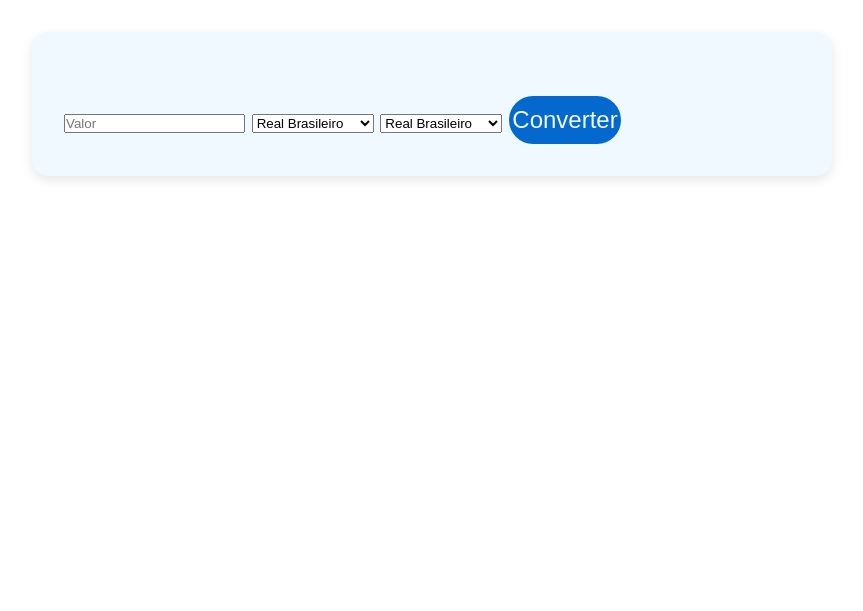
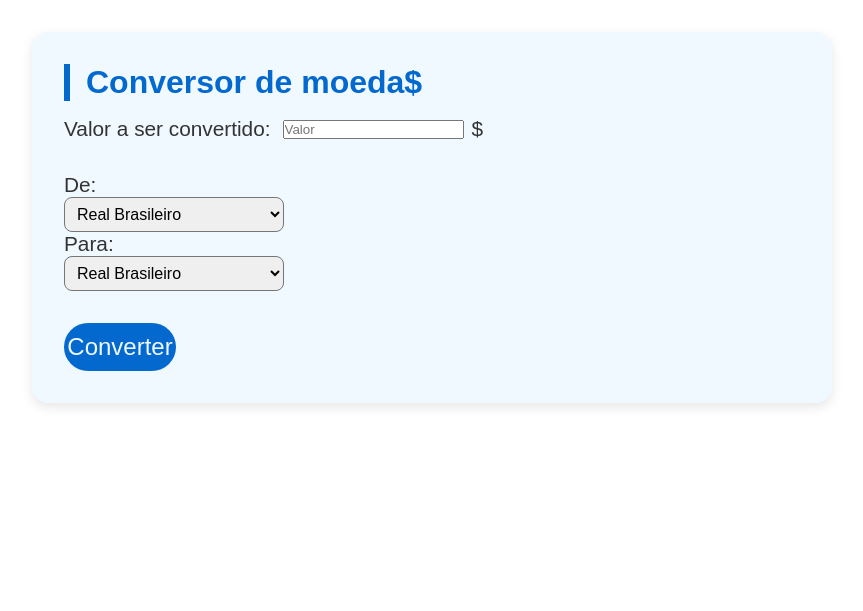
Before and after one commit to Antony-Reis/aedes_site_flask, a Python web app: template templates/conversordemoedas.html in a window 1280 px wide. Shown: the part 49-660 px from the top of the page, without its empty margins (208-1071 px from the left). Run offline with Jinja, Linux system fonts and the light colour scheme; the template is opened without the code that fills it, so the values that code supplies are empty.

Commit message:
Correção em indentação e página da converção de moedas
estilização e algumas mudanças no código base, quando for escrever novas linha, faça anotações , fiquei um bom tempo só para encontrar o que era

```diff
--- a/static/styles/style.css
+++ b/static/styles/style.css
@@ -306,3 +306,43 @@ body {
 .invalido {
   color: red;
 }
+
+
+/*------------------------------------------------------------------------------------------- */
+/*conversor de moedas */
+.container-valorParaConverter {
+  display: flex;
+  align-items: center;
+  gap: 8px;
+  margin-bottom: 2rem;
+}
+
+.simbolo-moeda {
+  font-size: 1.3rem;
+  color: #333;
+  margin-right: 4px;
+}
+
+.conveter {
+  width: 400px;
+  height: 20px;
+  box-sizing: border-box;
+}
+
+.convertido {
+  width: 400px;
+  height: 20px;
+  box-sizing: border-box;
+}
+
+
+.container-conversor select {
+  width: 220px;
+  height: 2.2rem;
+  font-size: 1rem;
+  border-radius: 0.5rem;
+  padding: 0 0.5rem;
+}
+.container-ValorConvertido{
+
+}
--- a/templates/conversordemoedas.html
+++ b/templates/conversordemoedas.html
@@ -26,12 +26,20 @@
 {% endblock%}
 
 {% block content %}
+
     <article class="article">
+        <h1>Conversor de moeda$</h1>
         <form class="form" action="/converter" method="POST">
+            <div class="container-valorParaConverter">
+                <p class="simbolo-moeda">Valor a ser convertido:</p>
+                <input type="number" name="valor" id="valor" placeholder="Valor" value="{{ valor or ''}}">
+                <p class="simbolo-moeda">$</p>
+            </div>
+
             <div class="container-conversor">
 
-<input type="number" name="valor" step="0.01" placeholder="Valor" value="{{ valor or ''}}">
 
+                    <p class="simbolo-moeda">De:</p>
                     <select name="conveter" id="conveter">
                         <option value="BRL" {% if converter == 'BRL' %}selected{% endif %}>Real Brasileiro</option>
                         <option value="USD" {% if converter == 'USD' %}selected{% endif %}>Dólar Americano</option>
@@ -39,20 +47,21 @@
                         <option value="GBP" {% if converter == 'GBP' %}selected{% endif %}>Libra Esterlina</option>
                     </select>
 
+                    <p class="simbolo-moeda">Para:</p>
                     <select name="convertido" id="convertido">
                         <option value="BRL" {% if convertido == 'BRL' %}selected{% endif %}>Real Brasileiro</option>
                         <option value="USD" {% if convertido == 'USD' %}selected{% endif %}>Dólar Americano</option>
                         <option value="EUR" {% if convertido == 'EUR' %}selected{% endif %}>Euro</option>
                         <option value="GBP" {% if convertido == 'GBP' %}selected{% endif %}>Libra Esterlina</option>
                     </select>
-
+            <div class="container-ValorConvertido">
                 <input class="submit" type="submit" value="Converter">
+            </div>
 
                     <p> {{ valor_convertido or '' }}</p>
 
             </div>
         </form>
 
-
     </article>
 {% endblock %}
--- a/templates/geradordecpf.html
+++ b/templates/geradordecpf.html
@@ -31,7 +31,8 @@
     <form class="form" action="/gerarcpf" method="POST">
     <p id="cpf" class="text-output"> {{ cpf_str or '' }} </p><br>
 
-   <span class="checkboxs-cpf">Com formatação?   <input class="checkbox" type="checkbox" name="checkbox" value="1" {% if '1' == formatado %}checked{% endif %}>
+    <span class="checkboxs-cpf">Com formatação?
+        <input class="checkbox" type="checkbox" name="checkbox" value="1" {% if '1' == formatado %}checked{% endif %}>
     </span>
     <div class="botoes-container">
         <input type="submit" value="Gerar" class="submit">
```
Lines whose indentation alone changed are shown as unchanged.
